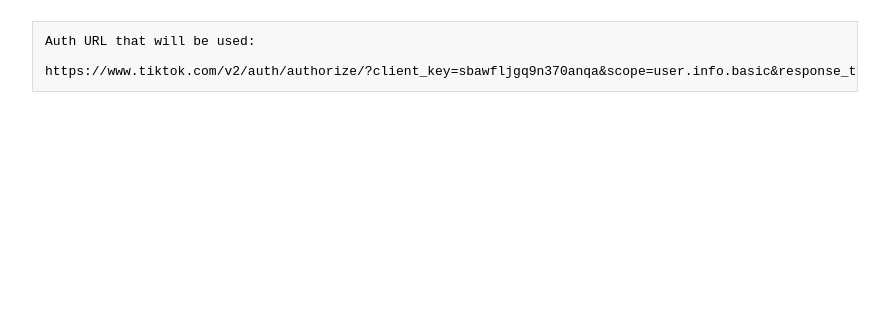
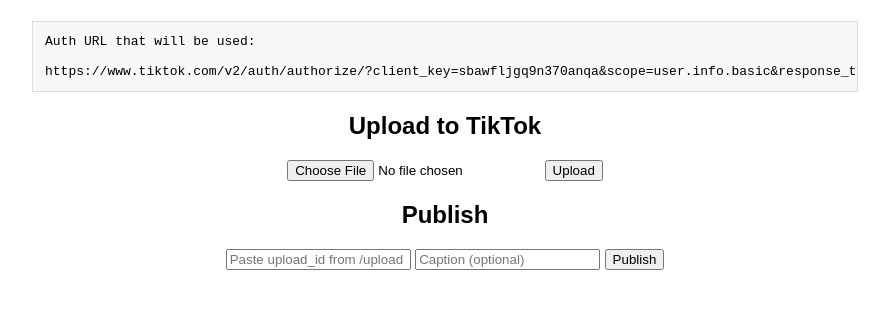
Before and after one commit to KyzerCH/GGLABbot, a website: page index.html in a window 1280 px wide. Shown: the part 153-462 px from the top of the page, without its empty margins (195-1084 px from the left). Drawn offline with Linux system fonts and the light colour scheme.

Commit message:
Update index.html

```diff
--- a/index.html
+++ b/index.html
@@ -41,3 +41,31 @@
   </script>
 </body>
 </html>
+<h2>Upload to TikTok</h2>
+<form action="/upload" method="post" enctype="multipart/form-data">
+  <input type="file" name="video" accept="video/mp4,video/quicktime" required />
+  <button type="submit">Upload</button>
+</form>
+
+<h2>Publish</h2>
+<form onsubmit="event.preventDefault(); publish()">
+  <input id="uploadId" placeholder="Paste upload_id from /upload response" required />
+  <input id="caption"   placeholder="Caption (optional)" />
+  <button type="submit">Publish</button>
+</form>
+
+<script>
+async function publish() {
+  const body = {
+    upload_id: document.getElementById('uploadId').value,
+    caption:   document.getElementById('caption').value
+  };
+  const r = await fetch('/publish', {
+    method:'POST',
+    headers:{'Content-Type':'application/json'},
+    body: JSON.stringify(body)
+  });
+  const j = await r.json();
+  alert(JSON.stringify(j, null, 2));
+}
+</script>
```
